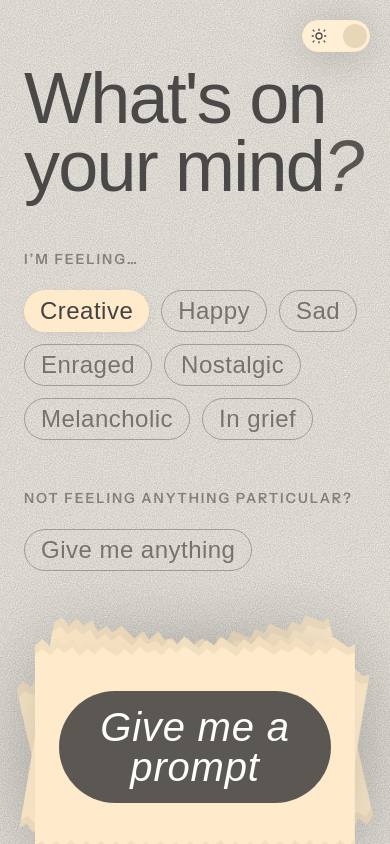
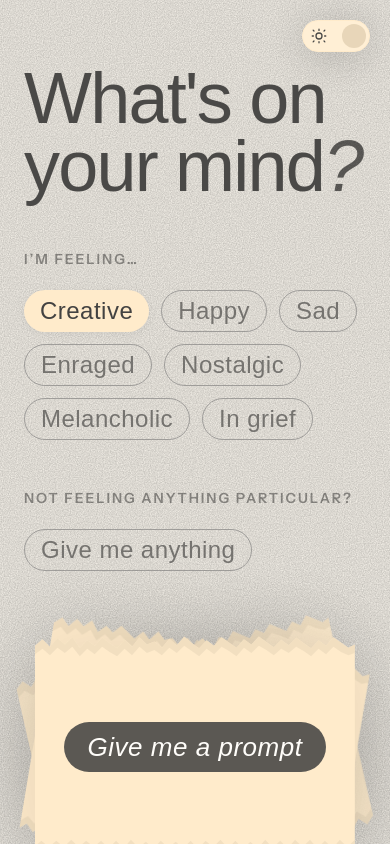
Before and after one commit to patramos/journal, a Next.js app: page / in a window 390 px wide. Built offline with nearby package versions, Linux system fonts and the light colour scheme; a web font is replaced by a local one.

Commit message:
Adjusted button size on mobile and toggle padding

```diff
--- a/app/components/Button.jsx
+++ b/app/components/Button.jsx
@@ -41,9 +41,9 @@ export default function Button({
 
   // solid
   const sizeClasses =
-    size === "lg"
-      ? "px-8 py-4 text-[40px]"
-      : "px-6 py-3 text-[32px]";
+  size === "lg"
+    ? "px-6 py-3 text-[26px] sm:px-8 sm:py-4 sm:text-[40px]"
+    : "px-5 py-3 text-[22px] sm:px-6 sm:text-[32px]";
 
   return (
     <button
--- a/app/components/Toggle.jsx
+++ b/app/components/Toggle.jsx
@@ -51,12 +51,12 @@ export default function Toggle() {
       <span
         aria-hidden
         className={[
-          "absolute top-[3px] h-6 w-6 rounded-full",
+          "absolute left-[3px] top-[3px] h-6 w-6 rounded-full",
           "transition-transform duration-500 ease-[cubic-bezier(0.2,0.8,0.2,1)]",
           isDark ? "bg-stone-200 opacity-80" : "bg-sand-600",
         ].join(" ")}
         style={{
-          transform: isDark ? "translateX(4px)" : "translateX(36px)",
+          transform: isDark ? "translateX(0)" : "translateX(36px)",
         }}
       />
     </button>
```
